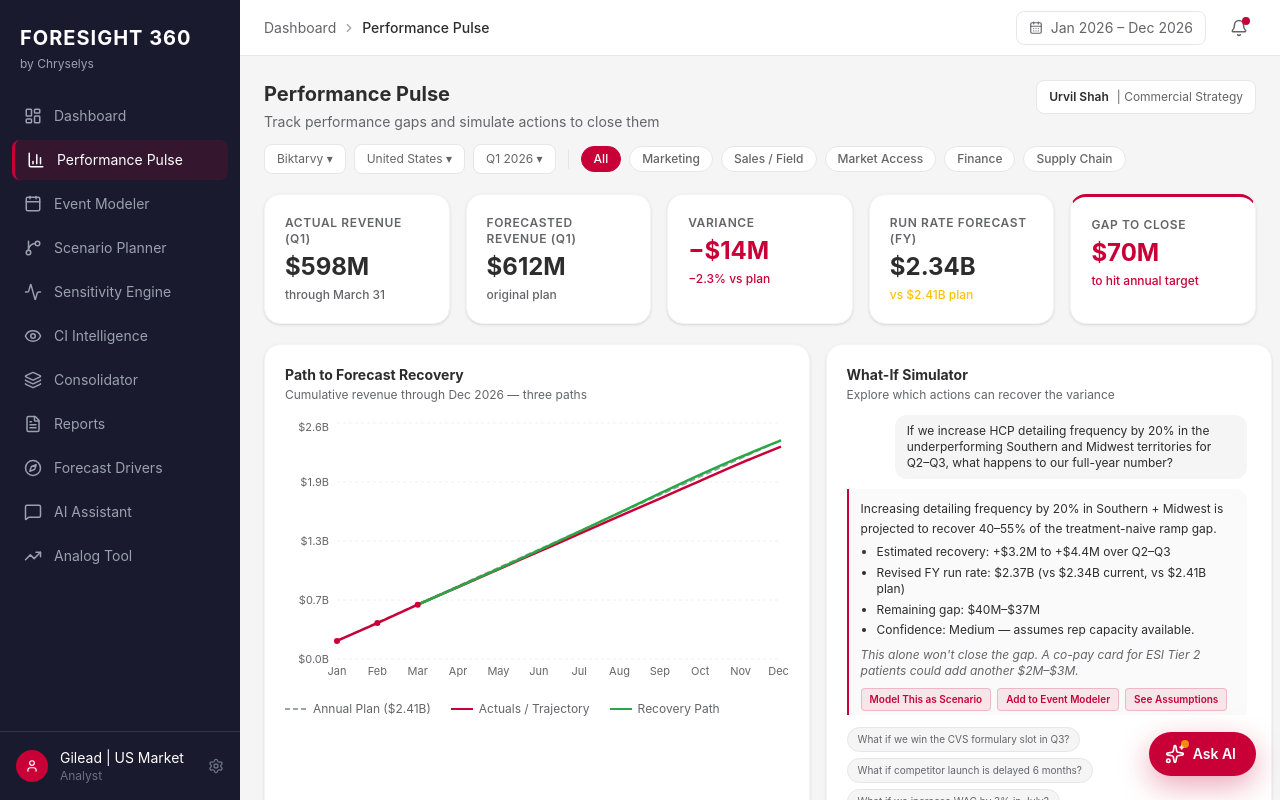
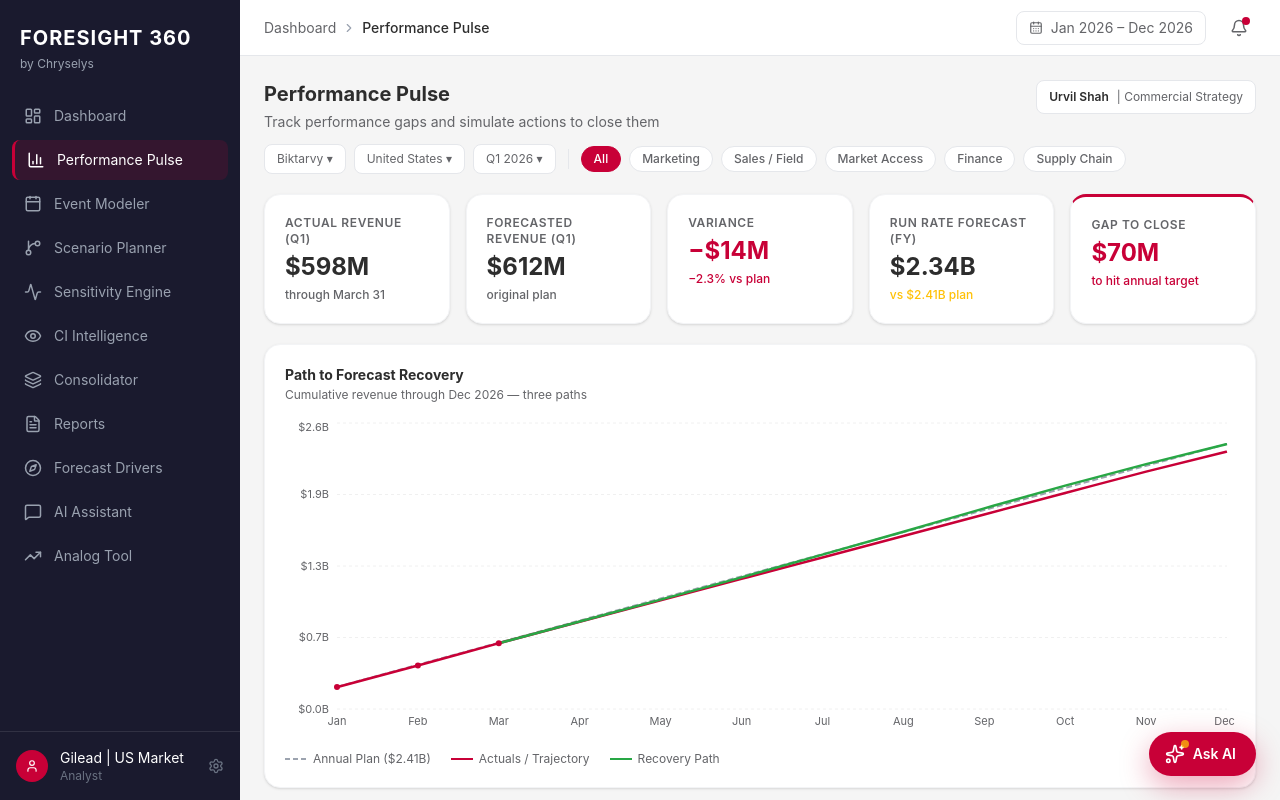
Before and after one commit to urvil86/foresight360, a Next.js app: page /performance-pulse in a window 1280 px wide. Built offline with nearby package versions, Linux system fonts and the light colour scheme.

Commit message:
Remove What-If Simulator, make recovery chart full width

```diff
--- a/src/app/performance-pulse/page.tsx
+++ b/src/app/performance-pulse/page.tsx
@@ -15,11 +15,6 @@ import {
   Cell,
   LabelList,
 } from "recharts";
-import {
-  TrendingDown,
-  AlertCircle,
-  Send,
-} from "lucide-react";
 
 // ── Recovery chart (cumulative monthly revenue, $M) ───────────────────────────
 // plan       = straight-line trajectory to $2.41B annual target
@@ -107,48 +102,6 @@ const DRIVERS = [
   },
 ];
 
-// ── What-If pre-built conversation ────────────────────────────────────────────
-const CHAT = [
-  {
-    role: "user",
-    text: "If we increase HCP detailing frequency by 20% in the underperforming Southern and Midwest territories for Q2–Q3, what happens to our full-year number?",
-  },
-  {
-    role: "ai",
-    text: "Increasing detailing frequency by 20% in Southern + Midwest is projected to recover 40–55% of the treatment-naive ramp gap.",
-    bullets: [
-      "Estimated recovery: +$3.2M to +$4.4M over Q2–Q3",
-      "Revised FY run rate: $2.37B (vs $2.34B current, vs $2.41B plan)",
-      "Remaining gap: $40M–$37M",
-      "Confidence: Medium — assumes rep capacity available.",
-    ],
-    note: "This alone won't close the gap. A co-pay card for ESI Tier 2 patients could add another $2M–$3M.",
-    actions: ["Model This as Scenario", "Add to Event Modeler", "See Assumptions"],
-  },
-  {
-    role: "user",
-    text: "What if we also run a 90-day co-pay assistance program for patients on Express Scripts plans?",
-  },
-  {
-    role: "ai",
-    text: "A 90-day co-pay card for ESI Tier 2 patients is modeled to offset 60–70% of the tier change impact.",
-    bullets: [
-      "Estimated recovery: +$3.6M to +$4.2M over Q2–Q3",
-      "Combined with detailing increase: FY run rate moves to $2.40B–$2.41B",
-      "Gap to forecast: effectively closed at midpoint estimate.",
-    ],
-    note: "Key risk: Gross-to-net impact reduces net revenue by ~$1.1M. Finance should model the net-net.",
-    actions: ["Build Combined Scenario", "Route to Finance for G2N Review", "Generate Action Brief"],
-  },
-];
-
-const QUICK_WHATS = [
-  "What if we win the CVS formulary slot in Q3?",
-  "What if competitor launch is delayed 6 months?",
-  "What if we increase WAC by 3% in July?",
-  "What if Southern region stockout recurs in Q3?",
-];
-
 const ROLES = ["All", "Marketing", "Sales / Field", "Market Access", "Finance", "Supply Chain"];
 
 function RecoveryTooltip({ active, payload, label }: { active?: boolean; payload?: { color: string; name: string; value: number }[]; label?: string }) {
@@ -188,7 +141,6 @@ function WaterfallTooltip({ active, payload, label }: { active?: boolean; payloa
 
 export default function PerformancePulse() {
   const [selectedRole, setSelectedRole] = useState("All");
-  const [chatInput, setChatInput] = useState("");
 
   return (
     <DashboardLayout breadcrumb={["Dashboard", "Performance Pulse"]}>
@@ -254,16 +206,13 @@ export default function PerformancePulse() {
           ))}
         </div>
 
-        {/* ── TOP: Recovery Chart (left 55%) + What-If Simulator (right 45%) ── */}
-        <div className="grid gap-4" style={{ gridTemplateColumns: "55% 45%" }}>
-
-          {/* Path to Forecast Recovery */}
+        {/* ── Path to Forecast Recovery — full width ── */}
         <div className="bg-white rounded-2xl p-5 shadow-sm border border-gray-100">
           <div className="mb-4">
             <h2 className="text-sm font-bold text-[#2D2D2D]">Path to Forecast Recovery</h2>
             <p className="text-xs text-[#646569] mt-0.5">Cumulative revenue through Dec 2026 — three paths</p>
           </div>
-            <ResponsiveContainer width="100%" height={270}>
+          <ResponsiveContainer width="100%" height={320}>
             <ComposedChart data={RECOVERY_DATA} margin={{ top: 4, right: 8, left: -8, bottom: 0 }}>
               <CartesianGrid strokeDasharray="3 3" stroke="#F0F0F0" vertical={false} />
               <XAxis dataKey="month" tick={{ fontSize: 11, fill: "#646569" }} axisLine={false} tickLine={false} />
@@ -292,67 +241,6 @@ export default function PerformancePulse() {
                 <span className="text-xs text-[#646569]">{l.label}</span>
               </div>
             ))}
-            </div>
-          </div>
-
-          {/* What-If Simulator */}
-          <div className="bg-white rounded-2xl p-5 shadow-sm border border-gray-100 flex flex-col">
-            <div className="mb-3">
-              <h2 className="text-sm font-bold text-[#2D2D2D]">What-If Simulator</h2>
-              <p className="text-xs text-[#646569] mt-0.5">Explore which actions can recover the variance</p>
-            </div>
-
-            {/* Chat history */}
-            <div className="flex-1 overflow-y-auto flex flex-col gap-2.5 max-h-[300px] pr-1">
-              {CHAT.map((msg, i) => (
-                msg.role === "user" ? (
-                  <div key={i} className="self-end bg-[#F5F5F5] rounded-xl px-3 py-2 text-xs text-[#2D2D2D] max-w-[88%]">
-                    {msg.text}
-                  </div>
-                ) : (
-                  <div key={i} className="border-l-2 border-[#C80037] bg-[#FAFAFA] rounded-r-xl px-3 py-2.5 text-xs text-[#2D2D2D]">
-                    <p className="mb-1.5 leading-relaxed">{msg.text}</p>
-                    <ul className="list-disc pl-4 space-y-1 mb-2">
-                      {msg.bullets?.map((b, j) => <li key={j} className="leading-snug">{b}</li>)}
-                    </ul>
-                    {msg.note && <p className="text-[#646569] italic mb-2 leading-snug">{msg.note}</p>}
-                    <div className="flex flex-wrap gap-1.5">
-                      {msg.actions?.map((a) => (
-                        <button key={a} className="text-[10px] font-semibold text-[#C80037] bg-[#C80037]/8 border border-[#C80037]/20 rounded px-2 py-1 hover:bg-[#C80037]/15 transition-colors cursor-pointer">
-                          {a}
-                        </button>
-                      ))}
-                    </div>
-                  </div>
-                )
-              ))}
-            </div>
-
-            {/* Quick what-ifs */}
-            <div className="flex flex-wrap gap-1.5 mt-3">
-              {QUICK_WHATS.map((q) => (
-                <button
-                  key={q}
-                  onClick={() => setChatInput(q)}
-                  className="text-[10px] text-[#646569] bg-[#F5F5F5] border border-gray-200 rounded-full px-2.5 py-1 hover:border-gray-300 transition-colors"
-                >
-                  {q}
-                </button>
-              ))}
-            </div>
-
-            {/* Input */}
-            <div className="flex items-center gap-2 mt-3">
-              <input
-                value={chatInput}
-                onChange={(e) => setChatInput(e.target.value)}
-                placeholder="Ask: 'If we do X, where do we land?'"
-                className="flex-1 border border-gray-200 rounded-lg px-3 py-2 text-xs text-[#2D2D2D] outline-none focus:border-[#C80037] transition-colors"
-              />
-              <button className="bg-[#C80037] hover:bg-[#A00029] rounded-lg p-2 transition-colors flex-shrink-0">
-                <Send size={13} className="text-white" />
-              </button>
-            </div>
           </div>
         </div>
 
```
Lines whose indentation alone changed are shown as unchanged.
